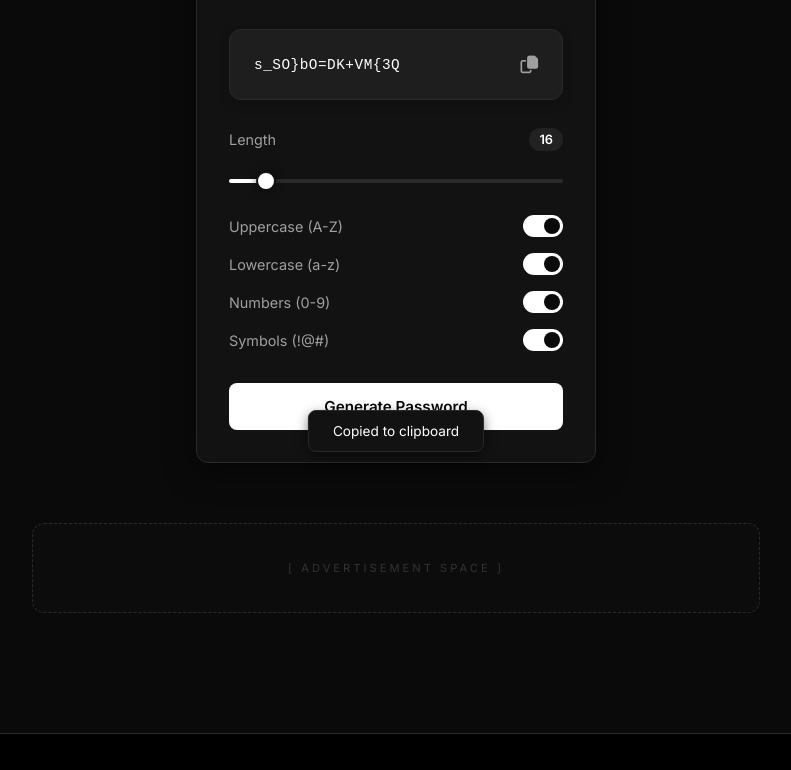
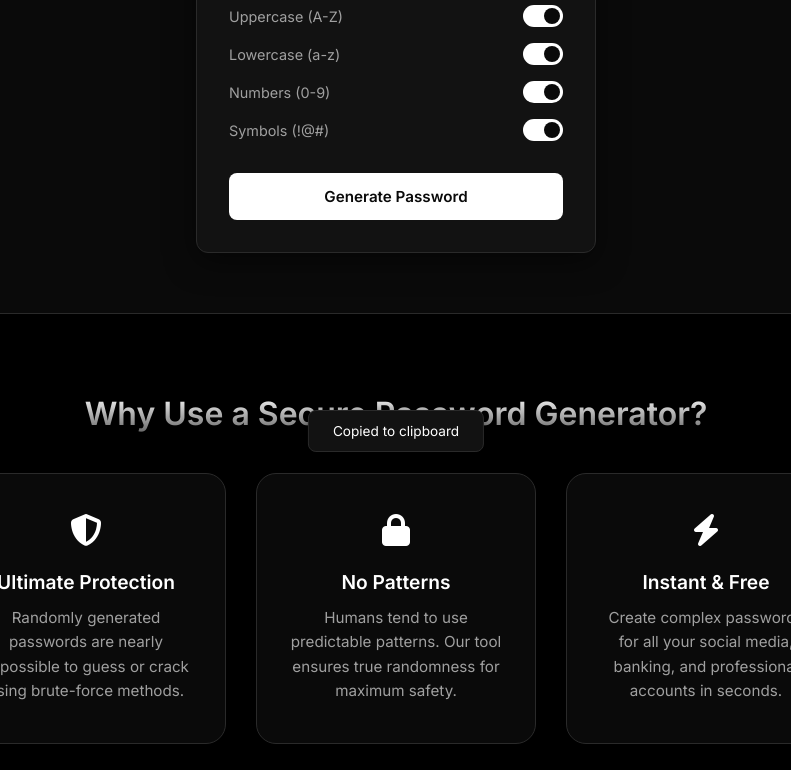
Before and after one commit to mypwgen/mypwgen.github.io, a plain HTML site: page index.html in a window 1280 px wide. Shown: the part 408-1178 px from the top of the page, without its empty margins (244-1035 px from the left). Drawn offline with Linux system fonts and the light colour scheme.

Commit message:
Add files via upload

```diff
--- a/index.html
+++ b/index.html
@@ -18,9 +18,7 @@
 </head>
 
 <body>
-    <div class="ad-space main-ad">
-        <span>[ Advertisement Space ]</span>
-    </div>
+
 
     <main class="container">
         <header class="main-header">
@@ -73,9 +71,7 @@
         <button id="generate" class="generate-btn">Generate Password</button>
     </main>
 
-    <div class="ad-space main-ad">
-        <span>[ Advertisement Space ]</span>
-    </div>
+
 
     <section class="info-section">
         <div class="content-wrapper">
--- a/style.css
+++ b/style.css
@@ -27,20 +27,6 @@ body {
     overflow-x: hidden;
 }
 
-.ad-space {
-    width: 90%;
-    max-width: 400px;
-    height: 60px;
-    border: 1px dashed var(--border);
-    display: flex;
-    align-items: center;
-    justify-content: center;
-    color: var(--text-secondary);
-    font-size: 0.8rem;
-    margin: 40px 0 20px 0;
-    border-radius: 8px;
-    background: rgba(255, 255, 255, 0.02);
-}
 
 .container {
     width: 90%;
@@ -394,22 +380,6 @@ input[type="range"]:active::-webkit-slider-thumb {
 
 
 /* --- Ad Space Premium Styling --- */
-.ad-space.main-ad {
-    width: 90%;
-    margin: 60px auto;
-    max-width: 728px;
-    height: 90px;
-    display: flex;
-    align-items: center;
-    justify-content: center;
-    background: rgba(255, 255, 255, 0.01);
-    border: 1px dashed var(--border);
-    border-radius: 12px;
-    color: #333;
-    font-size: 0.7rem;
-    letter-spacing: 3px;
-    text-transform: uppercase;
-}
 
 footer {
     width: 100%;
@@ -490,10 +460,6 @@ footer {
         padding: 25px 20px;
     }
 
-    .ad-space.main-ad {
-        width: 95%;
-        margin: 30px auto;
-    }
 }
 
 @media screen and (max-width: 480px) {
```
